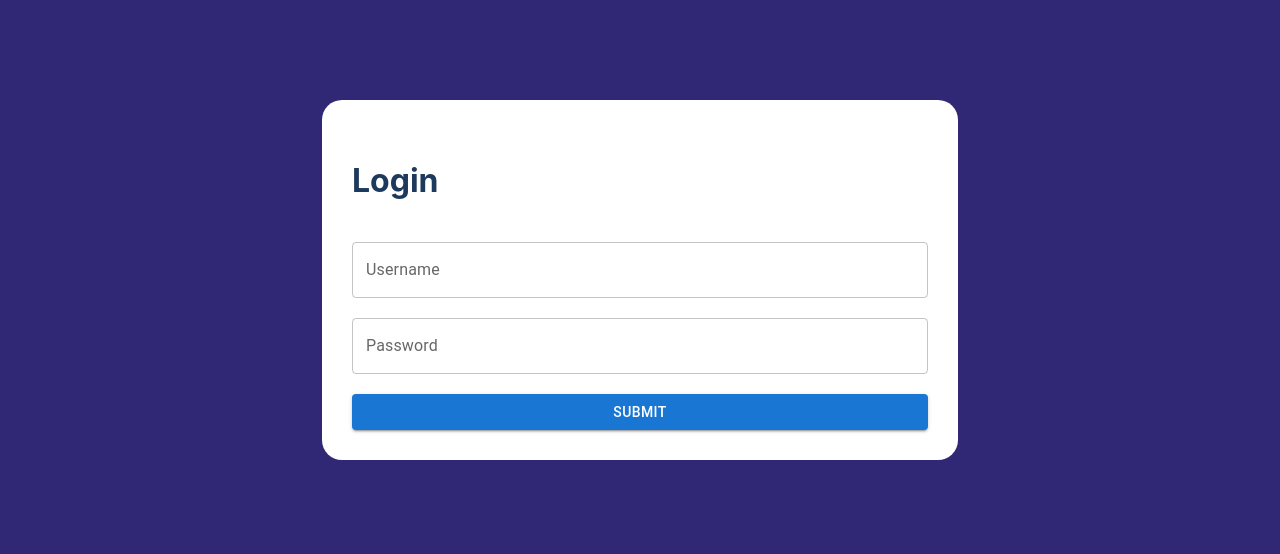
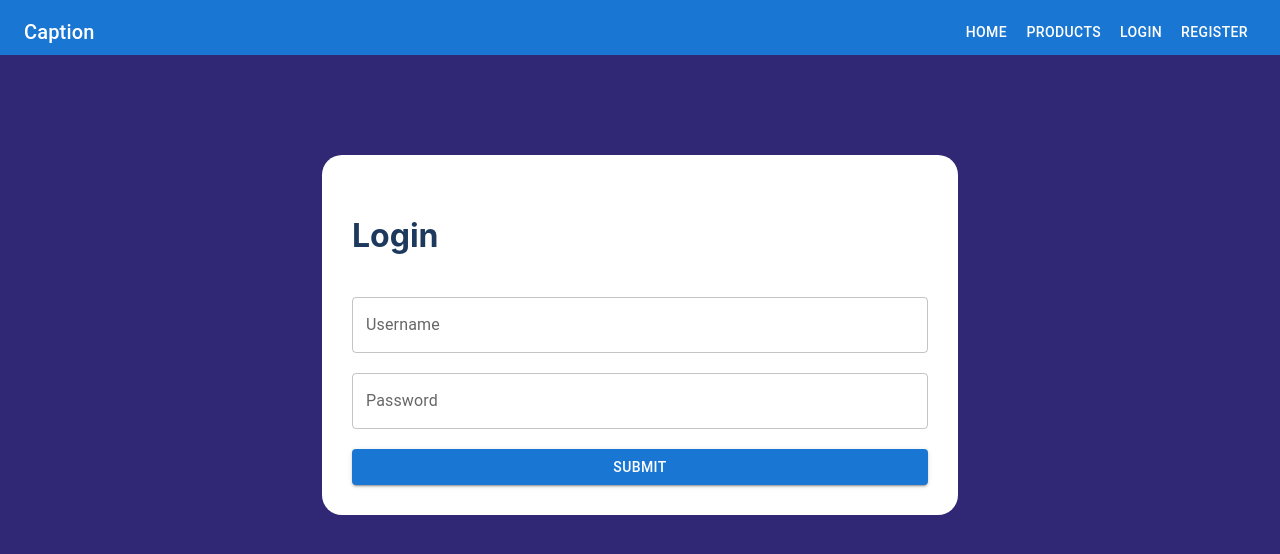
Before and after one commit to milicavasiljevic00/Demo-app, a React (Create React App) app in the folder my-app/: page /login in a window 1280 px wide. Shown: the top 554 px of the page. Built offline with nearby package versions, Linux system fonts and the light colour scheme.

Commit message:
navbar visible

```diff
--- a/my-app/src/pages/register/RegisterForm.scss
+++ b/my-app/src/pages/register/RegisterForm.scss
@@ -5,7 +5,7 @@ $color_primary:red;
 .bg-color{
     background-color: $background-color_primary;
     position: absolute;
-    top: 0;
+    top: 55px;
     left: 0;
     right: 0;
     bottom: 0;
```
